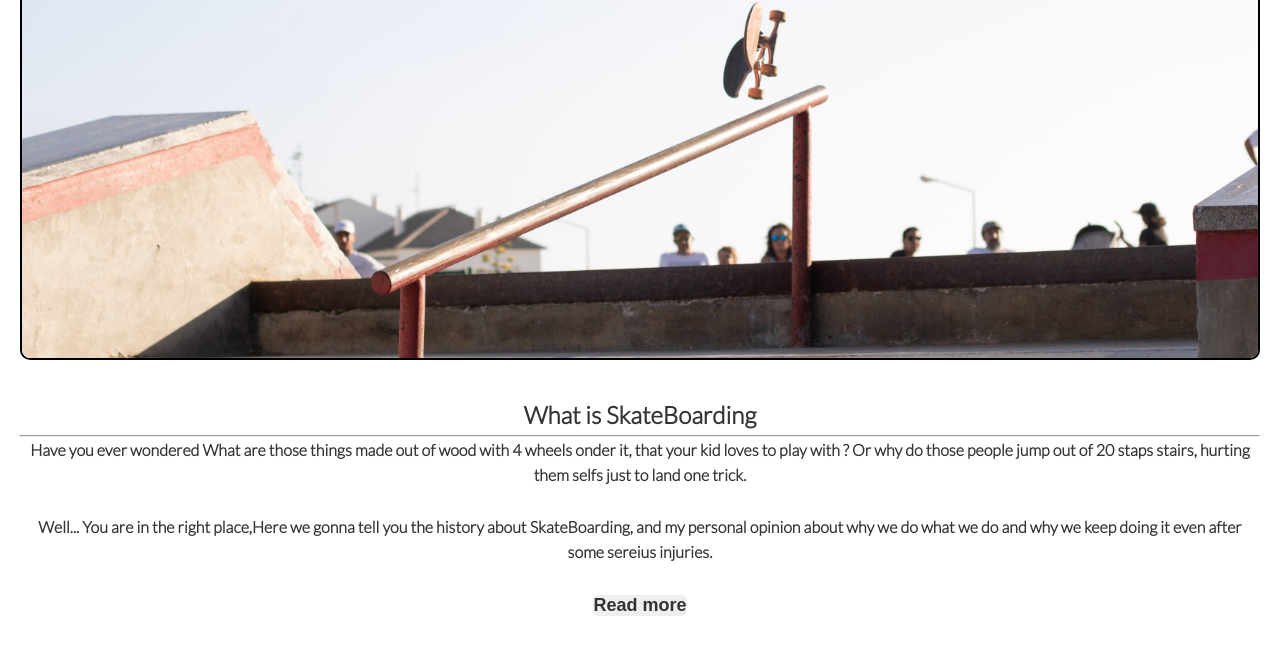
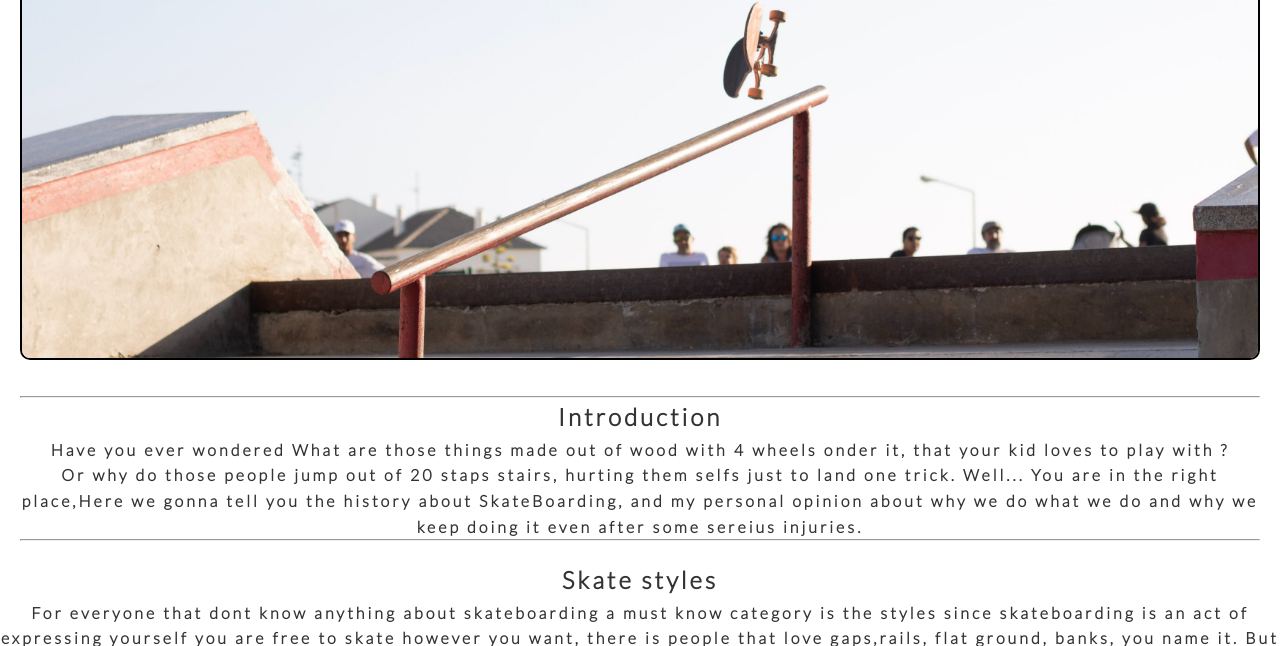
Before and after one commit to vanderpatrick/Skate-World, a plain HTML site: page html/index.html in a window 1280 px wide. Shown: the part 648-1294 px from the top of the page. Drawn offline with Linux system fonts and the light colour scheme.

Commit message:
add style to text, correction of bugs

```diff
--- a/css/assets.css
+++ b/css/assets.css
@@ -8,9 +8,7 @@
     padding-top: 10px;
 }
 
-.container{
 
-}
 
 .container-img{
     margin: 20px;
@@ -18,7 +16,7 @@
 }
 
 .bold-text{
-    font-weight: bold;
+    font-weight: bolder;
 }
 
 .btn{
@@ -29,3 +27,7 @@
 
 
 }
+
+.letter-space{
+    letter-spacing: 3px;
+}
--- a/css/style.css
+++ b/css/style.css
@@ -68,3 +68,5 @@ img {
 
 
 }
+
+/* info-section */
--- a/html/index.html
+++ b/html/index.html
@@ -29,30 +29,42 @@
 
     <section class="container-img grid">
         <div class="main-img">
-            <img src="/All iamges used on the project/Main-image.jpeg" alt="">
+            <img src="/All iamges used on the project/Main-image.jpeg" alt="guy doing a trick ">
         </div>
     </section>
     <!-- Info section -->
     <section class="info-grid">
-        <h2 class="text-center">
-            What is SkateBoarding
-        </h2>
+
         <hr>
-        <section class="text-center">
-        <p class="bold-text">Have you ever wondered What are those things made out of wood with 4 wheels onder it, that
-            your kid loves to play with ?
+        <!-- Introduction -->
+        <section class="text-center letter-space">
+            <h2 class="text-center letter-space">
+                Introduction
+            </h2>
+        <p>Have you ever wondered What are those things made out of wood with 4 wheels onder it, that
+            your kid loves to play with ?</p>
+        <p>Or why do those people jump out of 20 staps stairs, hurting them selfs just to land one trick.
+            Well... You are in the right place,Here we gonna tell you the history about SkateBoarding, and my personal opinion
+            about why we do what we do and why we keep doing it even after some sereius injuries. </p>
 
-
-            Or why do those people jump out of 20 staps stairs, hurting them selfs just to land one trick.
-            <br> <br>
-            Well... You are in the right place,Here we gonna tell you the history about SkateBoarding, and my personal opinion
-            about why we do what we do and why we keep doing it even after some sereius injuries.
+        <hr>
+    </section>
+    </section>
+    <!-- origin -->
+    <section class="text-center letter-space">
+        <h2 class="text-center letter-space">Skate styles</h2>
+        <p >
+            For everyone that dont know anything about skateboarding a must know category is the styles
+            since skateboarding is an act of expressing yourself you are free to skate however you want,
+            there is people that love gaps,rails, flat ground, banks, you name it.
+            But now a days skateboarding divides it self mainly in 3 categorys repectedly Street,Park,FreeStyle.
         </p>
     </section>
 
+
         <!-- read more button -->
         <div class="read-more-btn">
-        <button type="button" class="btn text-center"><a href="#">Read more</a></button>
+        <button type="button" class="btn text-center"><a href="about.html">Read more</a></button>
         </div>
         <!-- footer -->
         <hr>
```
Also changed, not shown: html/about.html (added, +71 -0 lines).
